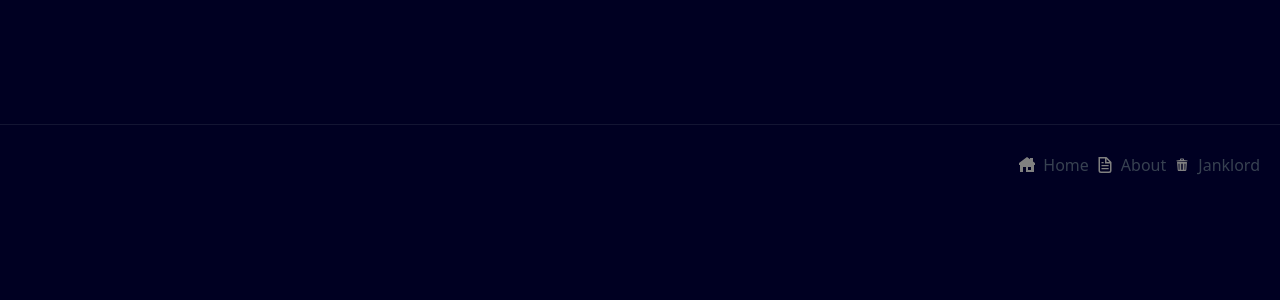
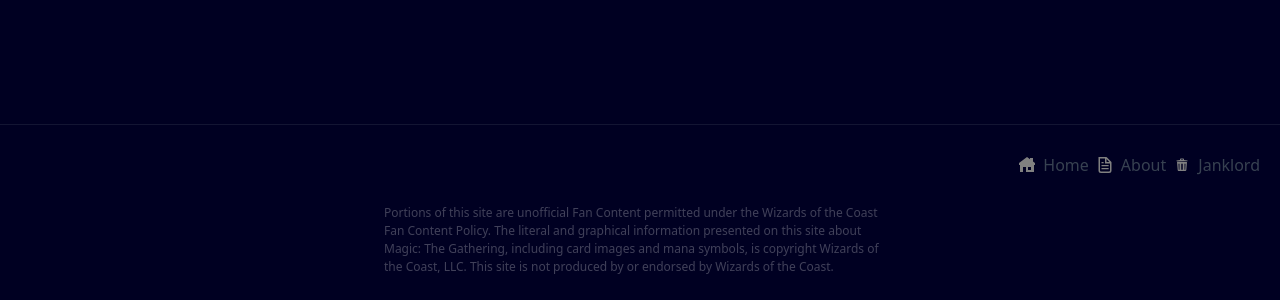
Before and after one commit to mcgrue/tmc-2025, a Next.js app in the folder frontend/: page / in a window 1280 px wide. Shown: the part 756-1056 px from the top of the page. Before the commit the page ends 960 px from the top, so only its background shows below. Built offline with nearby package versions, Linux system fonts and the light colour scheme; a web font is replaced by a local one.

Commit message:
Add meta and disclaimer

```diff
--- a/frontend/src/app/layout.tsx
+++ b/frontend/src/app/layout.tsx
@@ -17,8 +17,8 @@ const geistMono = Geist_Mono({
 });
 
 export const metadata: Metadata = {
-  title: "Create Next App",
-  description: "Generated by create next app",
+  title: "The Magical Cards",
+  description: "Silly tools made for purveyors of fine collectable goods",
 };
 
 export default function RootLayout({
--- a/frontend/src/components/footer.tsx
+++ b/frontend/src/components/footer.tsx
@@ -1,10 +1,9 @@
 import Image from "next/image";
 import Link from "next/link";
 
-export default function Header() {
+const BottomNav = () => {
   return (
-    <div style={{ width: "100%" }}>
-      <footer className="flex items-right justify-end h-20 px-4 leading-6 text-gray-700 border-t border-gray-600/[.25] border-solid">
+    <div className="flex items-right justify-end h-20 px-4 leading-6 text-gray-700 border-t border-gray-600/[.25] border-solid">
       <Link
         href="/"
         className="flex items-center gap-2 hover:underline hover:underline-offset-4 p-1"
@@ -49,6 +48,36 @@ export default function Header() {
         />
         Janklord
       </Link>
+    </div>
+  );
+};
+
+const Disclaimer = () => {
+  return (
+    <div
+      style={{
+        fontSize: "0.75em",
+        paddingLeft: "30%",
+        paddingRight: "30%",
+        marginBottom: "2em",
+        color: "rgba(255, 255, 255, 0.25)",
+      }}
+    >
+      Portions of this site are unofficial Fan Content permitted under the
+      Wizards of the Coast Fan Content Policy. The literal and graphical
+      information presented on this site about Magic: The Gathering, including
+      card images and mana symbols, is copyright Wizards of the Coast, LLC. This
+      site is not produced by or endorsed by Wizards of the Coast.
+    </div>
+  );
+};
+
+export default function Header() {
+  return (
+    <div style={{ width: "100%" }}>
+      <footer>
+        <BottomNav />
+        <Disclaimer />
       </footer>
     </div>
   );
```
Lines whose indentation alone changed are shown as unchanged.
